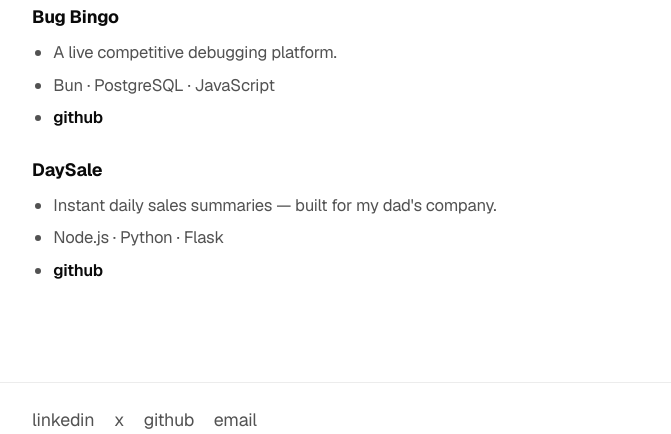
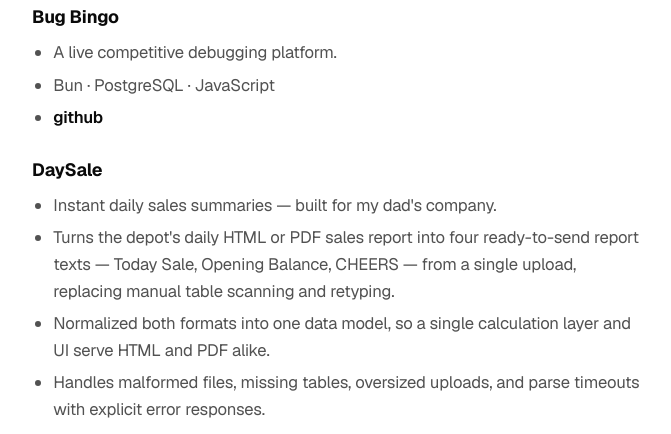
Before and after one commit to charanreddy-git/portfolio, a plain HTML site: page index.html in a window 1280 px wide. Shown: the part 517-951 px from the top of the page, without its empty margins (304-975 px from the left). Drawn offline with nearby package versions, Linux system fonts and the light colour scheme.

Commit message:
Expand DaySale project details

```diff
--- a/index.html
+++ b/index.html
@@ -547,6 +547,9 @@
               <span class="project-name">DaySale</span>
               <ul>
                 <li>Instant daily sales summaries — built for my dad's company.</li>
+                <li>Turns the depot's daily HTML or PDF sales report into four ready-to-send report texts — Today Sale, Opening Balance, CHEERS — from a single upload, replacing manual table scanning and retyping.</li>
+                <li>Normalized both formats into one data model, so a single calculation layer and UI serve HTML and PDF alike.</li>
+                <li>Handles malformed files, missing tables, oversized uploads, and parse timeouts with explicit error responses.</li>
                 <li>Node.js · Python · Flask</li>
                 <li><a href="https://github.com/charanreddy-git/daysale" target="_blank" rel="noopener noreferrer">github</a></li>
               </ul>
```
